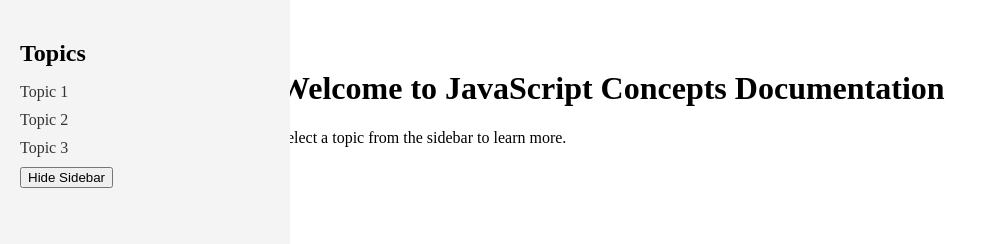
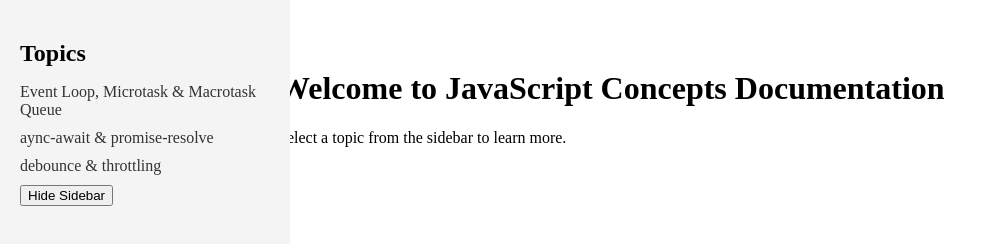
Before and after one commit to jcoding09/jcoding09.github.io, a plain HTML site: page index.html in a window 1280 px wide. Shown: the whole page, without its empty margins (0-986 px from the left). Drawn offline with Linux system fonts and the light colour scheme.

Commit message:
Update index.html

```diff
--- a/index.html
+++ b/index.html
@@ -10,9 +10,9 @@
     <div class="sidebar">
         <h2>Topics</h2>
         <ul>
-            <li><a href="topics/topic1.html">Topic 1</a></li>
-            <li><a href="topics/topic2.html">Topic 2</a></li>
-            <li><a href="topics/topic3.html">Topic 3</a></li>
+            <li><a href="topics/topic1.html">Event Loop, Microtask & Macrotask Queue</a></li>
+            <li><a href="topics/topic2.html">aync-await & promise-resolve</a></li>
+            <li><a href="topics/topic3.html">debounce & throttling</a></li>
     <button id="sidebarHide">Hide Sidebar</button>
 
         </ul>
```
